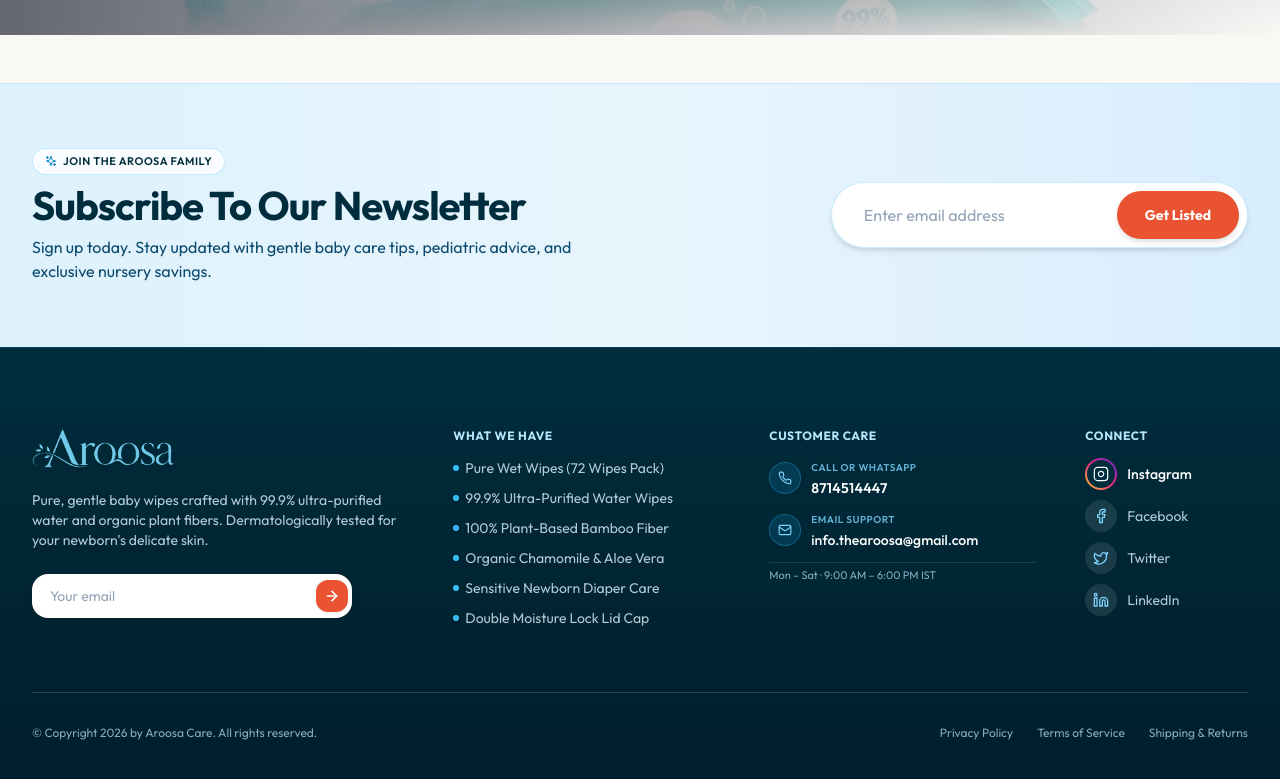
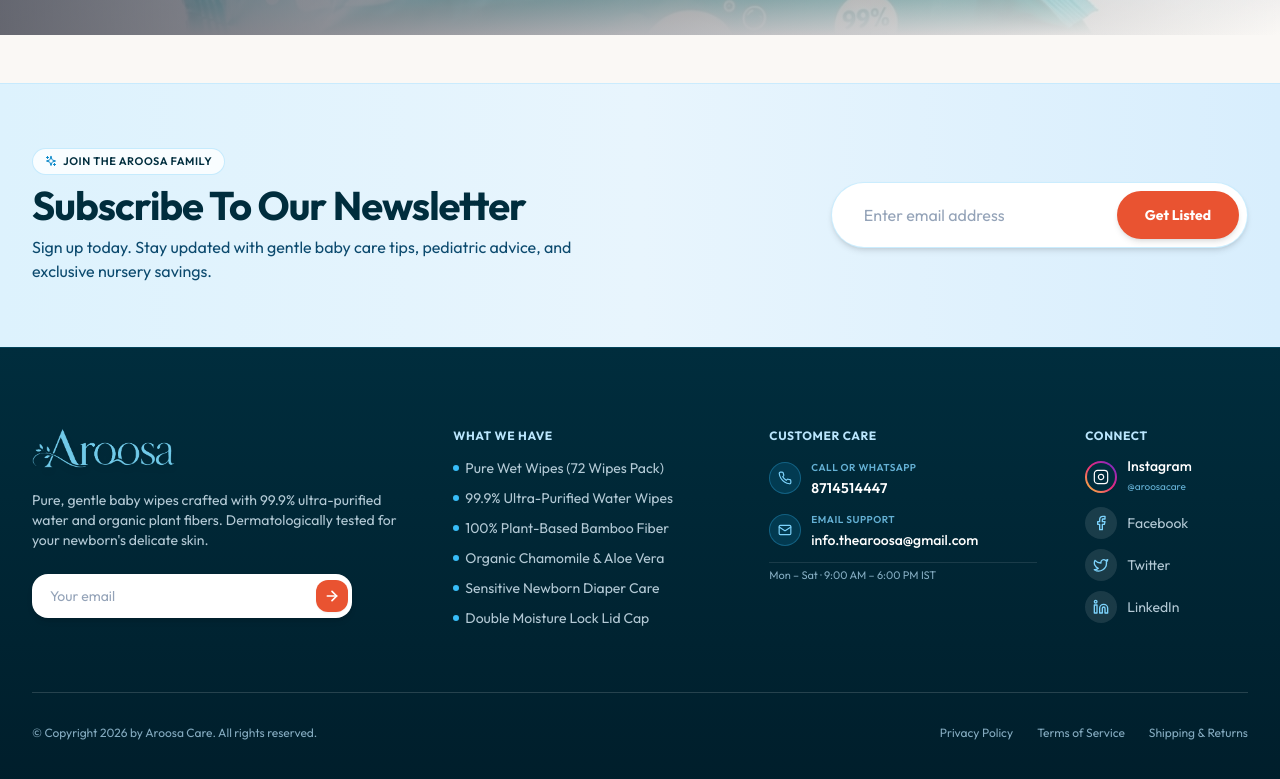
Before and after one commit to exofttechnologies/aroosacare, a React (Vite) app: page / in a window 1280 px wide. Shown: the part 6072-6851 px from the top of the page. Built offline with nearby package versions, Linux system fonts and the light colour scheme; a web font is replaced by a local one.

Commit message:
Update Instagram link to redirect to https://www.instagram.com/aroosacare/

```diff
--- a/src/components/Footer.tsx
+++ b/src/components/Footer.tsx
@@ -234,7 +234,7 @@
                 {/* Redesigned Instagram Icon (Premium gradient ring & camera badge) */}
                 <li>
                   <a
-                    href="https://instagram.com/thearoosa"
+                    href="https://www.instagram.com/aroosacare/"
                     target="_blank"
                     rel="noopener noreferrer"
                     className="flex items-center gap-2.5 hover:text-white transition-colors group"
@@ -248,7 +248,10 @@
                         </svg>
                       </div>
                     </div>
-                    <span className="font-medium text-white group-hover:text-sky-200 transition-colors">Instagram</span>
+                    <div>
+                      <span className="font-medium text-white group-hover:text-sky-200 transition-colors block leading-tight">Instagram</span>
+                      <span className="text-[10px] text-sky-300/80 font-normal">@aroosacare</span>
+                    </div>
                   </a>
                 </li>
 
```
